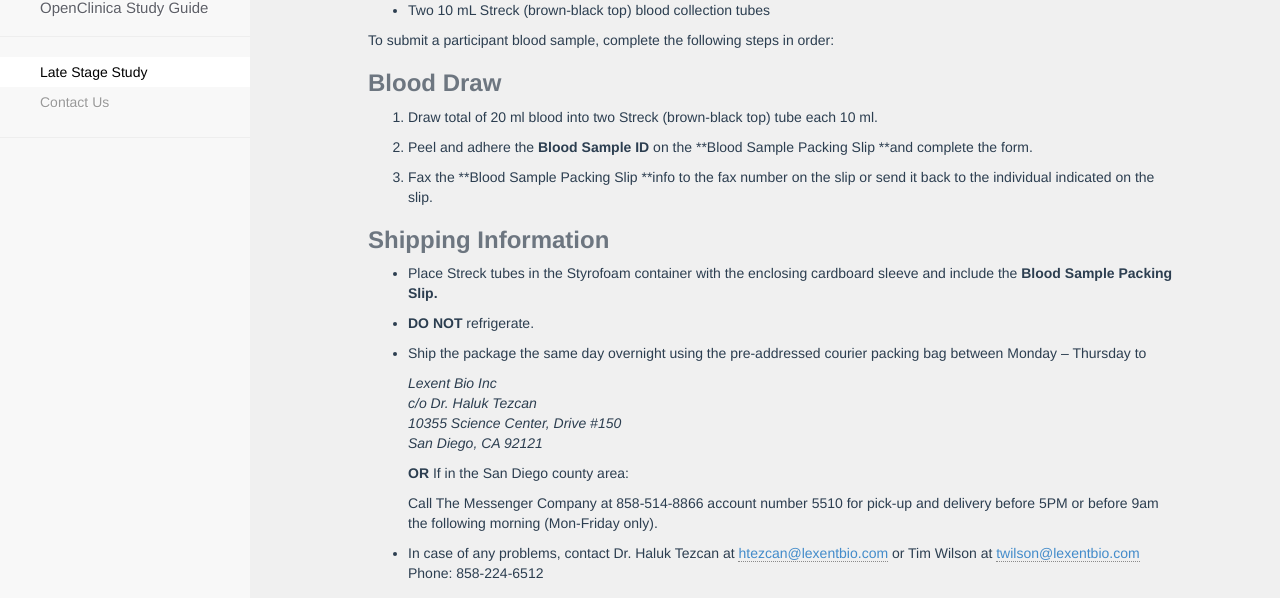
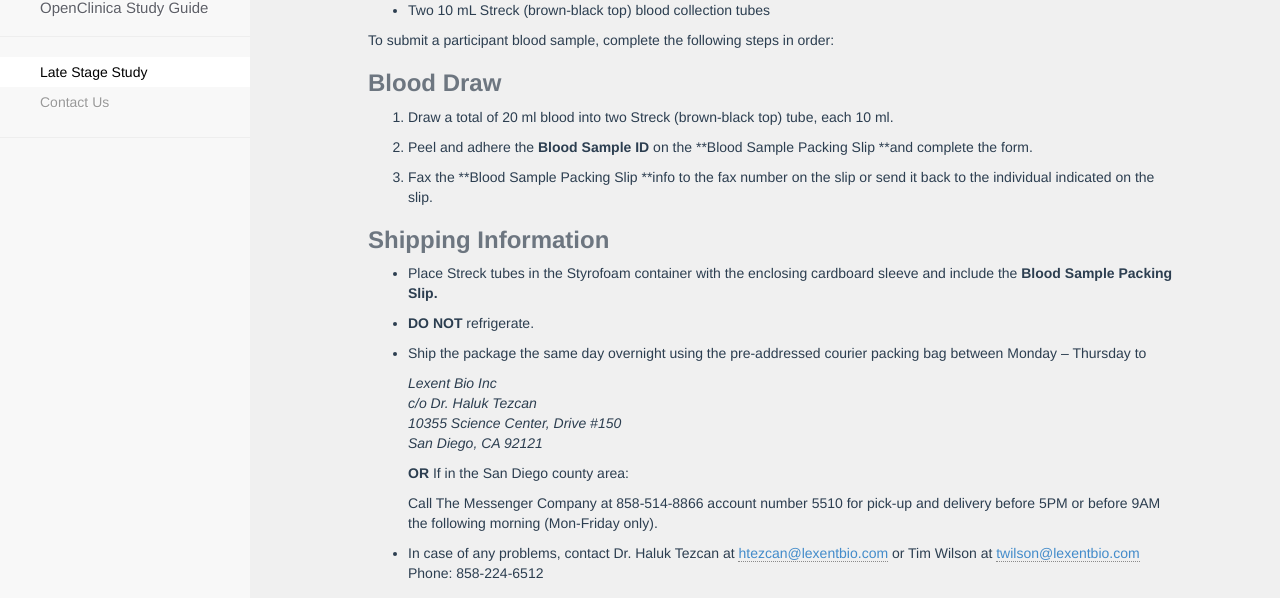
Before and after one commit to lexentbio/openclinica-docs, a Jekyll site: the page built from index.md, in a window 1280 px wide and 900 px high, scrolled down 1442 px. Shown: the part 151-749 px from the top of the window. Built offline with Jekyll 4.4.1, drawn with Linux system fonts in a browser that asks for light colours; nearby versions of some CDN libraries.

```diff
--- a/_late_stage_study_steps/blood-draw-instructions.markdown
+++ b/_late_stage_study_steps/blood-draw-instructions.markdown
@@ -18,7 +18,7 @@ To submit a participant blood sample, complete the following steps in order:
 
 ### Blood Draw
 
-1. Draw total of 20 ml blood into two Streck (brown-black top) tube each 10 ml.
+1. Draw a total of 20 ml blood into two Streck (brown-black top) tube, each 10 ml.
 
 2. Peel and adhere the **Blood Sample ID** on the \*\*Blood Sample Packing Slip \*\*and complete the form.
 
@@ -39,7 +39,7 @@ To submit a participant blood sample, complete the following steps in order:
 
   **OR** If in the San Diego county area:
 
-  Call The Messenger Company at {{site.messenger_service_phone}} account number {{site.messenger_service_account}} for pick-up and delivery before 5PM or before 9am the following morning (Mon-Friday only).
+  Call The Messenger Company at {{site.messenger_service_phone}} account number {{site.messenger_service_account}} for pick-up and delivery before 5PM or before 9AM the following morning (Mon-Friday only).
 
 * In case of any problems, contact Dr. Haluk Tezcan at [htezcan@lexentbio.com](mailto:htezcan@lexentbio.com) or
   Tim Wilson at [twilson@lexentbio.com](mailto:twilson@lexentbio.com)
```
